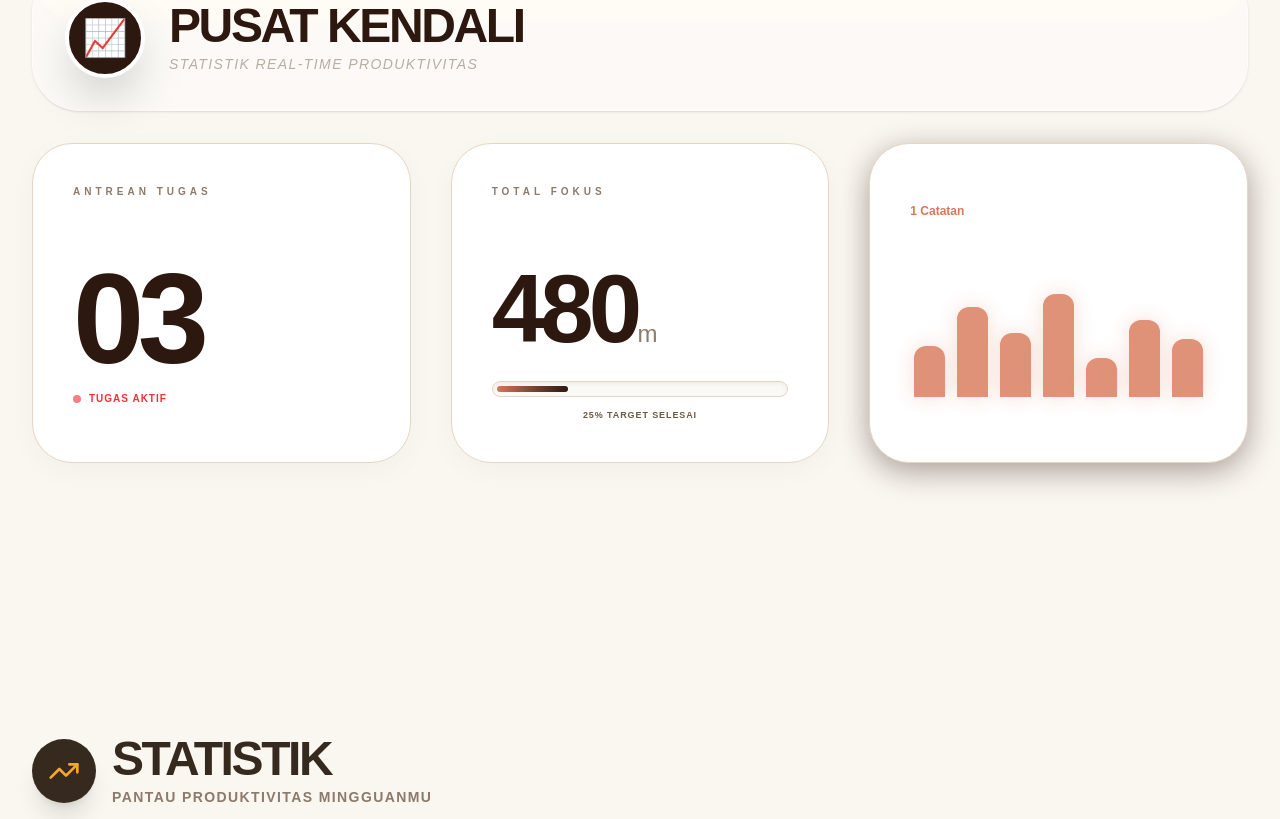
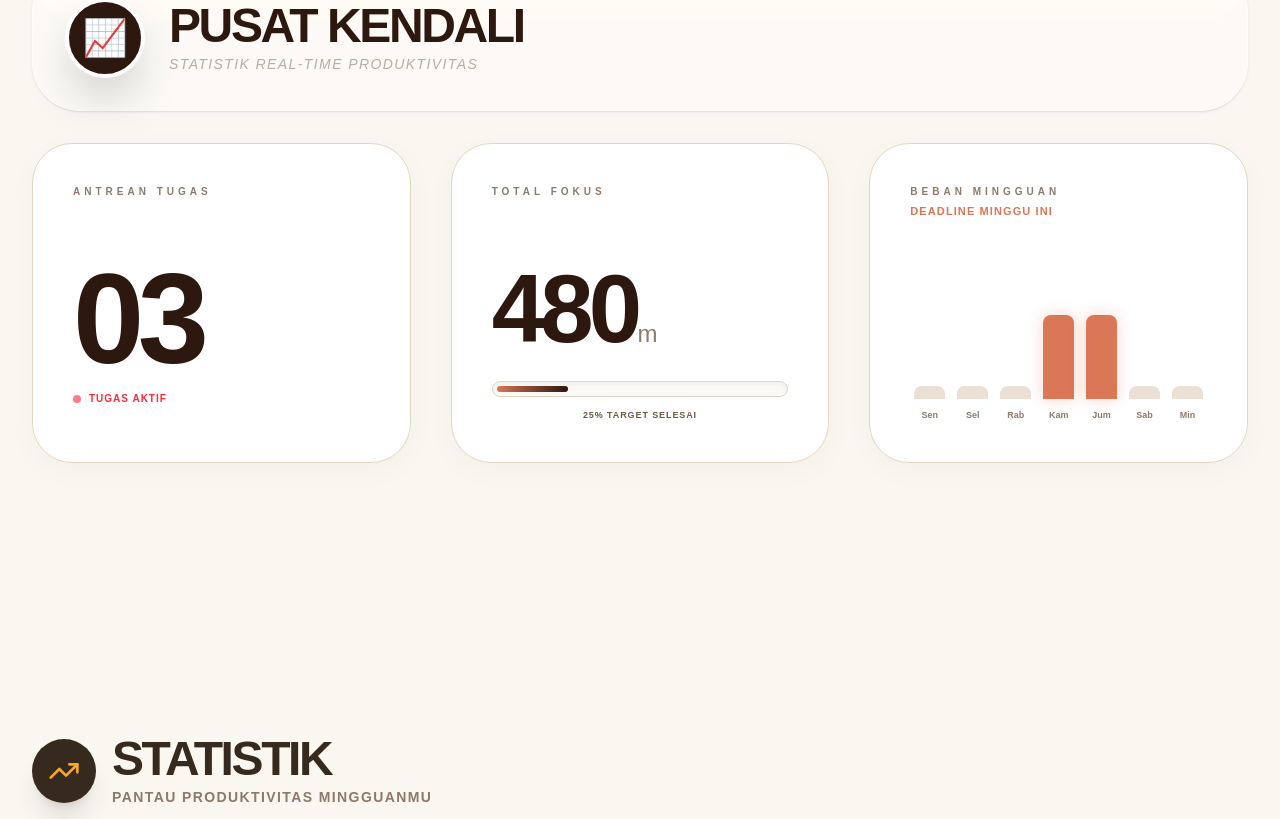
Before and after one commit to aamsetiana/LENTERA-LearningAndTaskManagementArea_WDC2026, a React (Vite) app: page / in a window 1280 px wide. Shown: the part 1641-2460 px from the top of the page. Built offline with nearby package versions, Linux system fonts and the light colour scheme.

Commit message:
fix: perbaikan grafik deadline mingguan dan akurasi jumlah sesi pomodoro

```diff
--- a/src/sections/Dashboard.jsx
+++ b/src/sections/Dashboard.jsx
@@ -8,21 +8,65 @@ export default function Dashboard() {
     totalCatatan: 0,
     totalFokus: 0,
     persentase: 0,
+    grafikDeadline: [],
   });
 
   useEffect(() => {
-    // 1. Ambil data asli dari Local Storage yang sudah dibuat di section lain
+    // 1. Ambil data asli dari Local Storage
     const dataTugas = JSON.parse(localStorage.getItem("tugas_lentera")) || [];
     const dataJurnal = JSON.parse(localStorage.getItem("jurnal_lentera")) || [];
     const dataFokus = localStorage.getItem("total_fokus_lentera") || 0;
 
-    // 2. Hitung angka real untuk Dashboard
+    // 2. Hitung angka untuk Kartu 1 & 2
     const selesai = dataTugas.filter((t) => t.status === "Selesai").length;
     const total = dataTugas.length;
     const persen = total > 0 ? Math.round((selesai / total) * 100) : 0;
     const berjalan = total - selesai;
 
-    // 3. Update state tampilan
+    // 3. LOGIKA UNTUK KARTU 3 (Selalu Mulai dari Senin - Minggu)
+    const namaHari = ["Min", "Sen", "Sel", "Rab", "Kam", "Jum", "Sab"];
+
+    // Cari tanggal untuk hari Senin di minggu ini
+    const hariIni = new Date();
+    const hariKe = hariIni.getDay(); // 0 = Minggu, 1 = Senin, dst.
+    // Jika hari ini Minggu (0), mundur 6 hari. Jika bukan, mundur (hariKe - 1) hari.
+    const selisihKeSenin = hariIni.getDate() - hariKe + (hariKe === 0 ? -6 : 1);
+    const seninMingguIni = new Date(hariIni.setDate(selisihKeSenin));
+
+    const grafikReal = [];
+    let maxTugas = 0;
+
+    for (let i = 0; i < 7; i++) {
+      const targetDate = new Date(seninMingguIni);
+      targetDate.setDate(seninMingguIni.getDate() + i);
+
+      // Bikin format YYYY-MM-DD aman (mengatasi masalah zona waktu)
+      const year = targetDate.getFullYear();
+      const month = String(targetDate.getMonth() + 1).padStart(2, "0");
+      const day = String(targetDate.getDate()).padStart(2, "0");
+      const dateString = `${year}-${month}-${day}`;
+
+      const hariSingkat = namaHari[targetDate.getDay()];
+
+      const jumlahTugas = dataTugas.filter(
+        (t) => t.deadline === dateString && t.status !== "Selesai",
+      ).length;
+      if (jumlahTugas > maxTugas) maxTugas = jumlahTugas;
+
+      grafikReal.push({ hari: hariSingkat, jumlah: jumlahTugas });
+    }
+
+    const finalGrafik = grafikReal.map((item) => ({
+      h: item.hari,
+      angka: item.jumlah,
+      // Tinggi minimum 10% biar baloknya kelihatan walau kosong
+      p:
+        maxTugas > 0
+          ? `${Math.max((item.jumlah / maxTugas) * 100, 10)}%`
+          : "10%",
+    }));
+
+    // 4. Update semua state
     setStatistik({
       totalTugas: total,
       tugasSelesai: selesai,
@@ -30,19 +74,9 @@ export default function Dashboard() {
       totalCatatan: dataJurnal.length,
       totalFokus: dataFokus,
       persentase: persen,
+      grafikDeadline: finalGrafik,
     });
   }, []);
-
-  // Data dummy untuk grafik visual agar tetap terlihat estetik
-  const dataGrafik = [
-    { h: "S", p: "40%" },
-    { h: "S", p: "70%" },
-    { h: "R", p: "50%" },
-    { h: "K", p: "90%" },
-    { h: "J", p: "30%" },
-    { h: "S", p: "60%" },
-    { h: "M", p: "45%" },
-  ];
 
   return (
     <section
@@ -67,7 +101,7 @@ export default function Dashboard() {
       </div>
 
       <div className="grid grid-cols-1 md:grid-cols-3 gap-6 md:gap-10">
-        {/* KARTU 1: TUGAS BERJALAN (REAL) */}
+        {/* KARTU 1: TUGAS BERJALAN */}
         <div className="reveal cozy-card p-8 md:p-10 flex flex-col justify-between min-h-[320px] group border-l-[12px] border-l-[#2D1810]">
           <p className="text-[10px] font-black text-[#8C7A6B] uppercase tracking-[0.4em]">
             Antrean Tugas
@@ -87,7 +121,7 @@ export default function Dashboard() {
           </div>
         </div>
 
-        {/* KARTU 2: DURASI FOKUS & PROGRES (REAL DARI POMODORO) */}
+        {/* KARTU 2: DURASI FOKUS & PROGRES */}
         <div
           className="reveal cozy-card p-8 md:p-10 border-b-[12px] border-[#D97757] min-h-[320px] flex flex-col justify-between"
           style={{ transitionDelay: "200ms" }}
@@ -112,37 +146,45 @@ export default function Dashboard() {
           </div>
         </div>
 
-        {/* KARTU 3: JURNAL & TREN (REAL DARI NOTES) */}
+        {/* KARTU 3: GRAFIK DEADLINE TUGAS MINGGU INI */}
         <div
-          className="reveal cozy-card p-8 md:p-10 bg-[#2D1810] text-white flex flex-col justify-between min-h-[320px] shadow-2xl shadow-[#2D1810]/40"
+          className="reveal cozy-card p-8 md:p-10 flex flex-col justify-between min-h-[320px] border-r-[12px] border-[#D97757]"
           style={{ transitionDelay: "400ms" }}
         >
-          <div className="flex justify-between items-start">
+          <div className="flex justify-between items-start mb-4">
             <div>
-              <p className="text-[10px] font-black text-white/40 uppercase tracking-[0.3em]">
-                Total Jurnal
+              <p className="text-[10px] font-black text-[#8C7A6B] uppercase tracking-[0.4em]">
+                Beban Mingguan
               </p>
-              <h5 className="text-xs font-bold text-[#D97757] mt-1">
-                {statistik.totalCatatan} Catatan
+              {/* Judulnya saya ganti biar lebih masuk akal */}
+              <h5 className="text-[11px] font-bold text-[#D97757] mt-1 uppercase tracking-widest">
+                Deadline Minggu Ini
               </h5>
             </div>
-            <span className="text-[9px] bg-white/10 px-3 py-1.5 rounded-xl border border-white/5 font-bold tracking-widest">
-              AKTIVITAS
-            </span>
           </div>
 
-          {/* Grafik Visual */}
-          <div className="flex items-end justify-between h-32 gap-2 md:gap-3 px-1">
-            {dataGrafik.map((item, index) => (
+          {/* Grafik Visual Real */}
+          <div className="flex items-end justify-between h-32 gap-2 md:gap-3 px-1 mt-auto">
+            {statistik.grafikDeadline &&
+              statistik.grafikDeadline.map((item, index) => (
                 <div
                   key={index}
-                className="flex-1 flex flex-col items-center gap-3 h-full justify-end group cursor-pointer"
+                  className="flex-1 flex flex-col items-center gap-1.5 h-full justify-end group cursor-pointer"
                 >
+                  <span className="text-[10px] font-black text-[#2D1810] opacity-0 group-hover:opacity-100 group-hover:-translate-y-1 transition-all">
+                    {item.angka > 0 ? item.angka : "-"}
+                  </span>
+
                   <div
                     style={{ height: item.p }}
-                  className="w-full bg-[#D97757] rounded-t-xl opacity-80 group-hover:opacity-100 group-hover:scale-x-110 transition-all duration-500 shadow-[0_0_20px_rgba(217,119,87,0.3)]"
+                    className={`w-full rounded-t-lg transition-all duration-500 group-hover:scale-x-110 ${
+                      item.angka > 0
+                        ? "bg-[#D97757] shadow-[0_0_15px_rgba(217,119,87,0.3)]"
+                        : "bg-[#EAE0D5]"
+                    }`}
                   ></div>
-                <span className="text-[9px] text-white/30 font-bold group-hover:text-white transition-colors">
+
+                  <span className="text-[9px] text-[#8C7A6B] font-bold mt-1">
                     {item.h}
                   </span>
                 </div>
--- a/src/sections/Workstation.jsx
+++ b/src/sections/Workstation.jsx
@@ -13,13 +13,11 @@ import { daysUntilDeadline, getDeadlineStatus } from "../utils/mockData";
 import { ModalInput, useModalInput } from "../components/ModalInput";
 
 export default function Workstation({ notify }) {
-  // --- STATE & LOGIKA ---
   const [inputMenit, setInputMenit] = useState(25);
   const [detik, setDetik] = useState(25 * 60);
   const [jalan, setJalan] = useState(false);
   const [mode, setMode] = useState("Fokus");
 
-  // Memori untuk nyimpen waktu
   const [fokusDurasi, setFokusDurasi] = useState(25);
   const [istirahatDurasi, setIstirahatDurasi] = useState(5);
 
@@ -55,10 +53,9 @@ export default function Workstation({ notify }) {
     return () => clearInterval(interval);
   }, [jalan, detik]);
 
-  // LOGIKA DIPERBARUI: SUARA ALARM & CONFETTI (TANPA MODAL)
+  // LOGIKA PENCATAT SESI POMODORO
   useEffect(() => {
     if (detik === 0 && jalan) {
-      // 1. MAINKAN SUARA ALARM BEEP OTOMATIS
       const alarmSound = new Audio(
         "https://actions.google.com/sounds/v1/alarms/beep_short.ogg",
       );
@@ -70,10 +67,13 @@ export default function Workstation({ notify }) {
           Number(inputMenit);
         localStorage.setItem("total_fokus_lentera", totalFokus);
 
-        // 2. NOTIFIKASI KECIL (HILANG SENDIRI)
+        // PENCATAT JUMLAH SESI ASLI
+        const totalSesi =
+          Number(localStorage.getItem("sesi_pomodoro_lentera") || 0) + 1;
+        localStorage.setItem("sesi_pomodoro_lentera", totalSesi);
+
         notify(`Sesi Fokus selesai! Waktunya istirahat.`, "success");
 
-        // 3. LEDAKAN CONFETTI KHUSUS SELESAI FOKUS
         confetti({
           particleCount: 150,
           spread: 80,
@@ -91,7 +91,6 @@ export default function Workstation({ notify }) {
           setJalan(false);
         }
       } else {
-        // NOTIFIKASI KECIL (HILANG SENDIRI)
         notify("Waktu istirahat selesai. Ayo mulai fokus!", "info");
 
         if (isAuto) {
@@ -207,9 +206,6 @@ export default function Workstation({ notify }) {
     notify("Tugas dihapus", "warning");
   };
 
-  // =====================================================================
-  // BAGIAN UI CSS DI BAWAH INI 100% SAMA PERSIS, TIDAK ADA YANG DIUBAH!
-  // =====================================================================
   return (
     <section
       id="workstation"
```
Also changed, not shown: src/sections/Analytics.jsx (+13 -38 lines). Lines whose indentation alone changed are shown as unchanged.
